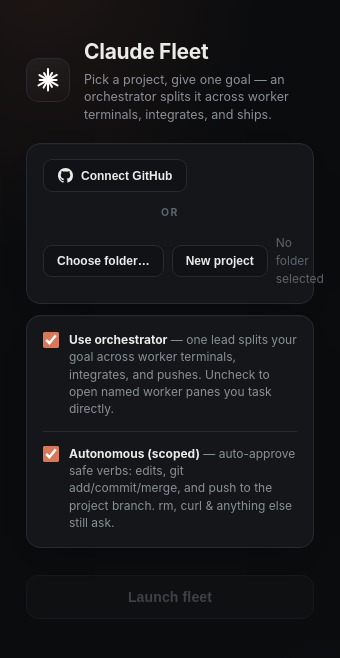
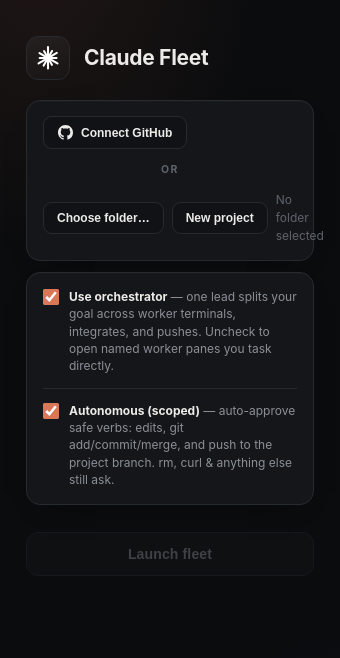
Before and after one commit to aakashnarukula-dev/claude-fleet, an Electron app: page src/config.html in a window 340 px wide. Drawn offline with Linux system fonts and the light colour scheme; no server answers.

Commit message:
feat(config): remove the header subtitle line

```diff
--- a/src/config.html
+++ b/src/config.html
@@ -133,7 +133,6 @@
     <div class="logo"><svg class="burst" id="burst" viewBox="0 0 100 100"></svg></div>
     <div>
       <h1>Claude Fleet</h1>
-      <p class="sub">Pick a project, give one goal — an orchestrator splits it across worker terminals, integrates, and ships.</p>
     </div>
   </header>
 
```
